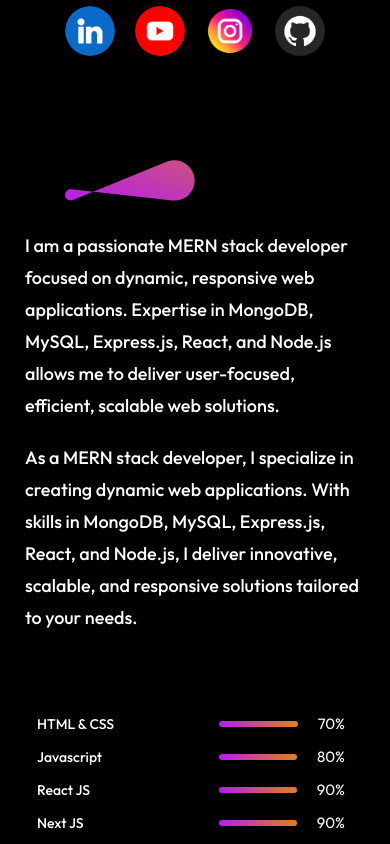
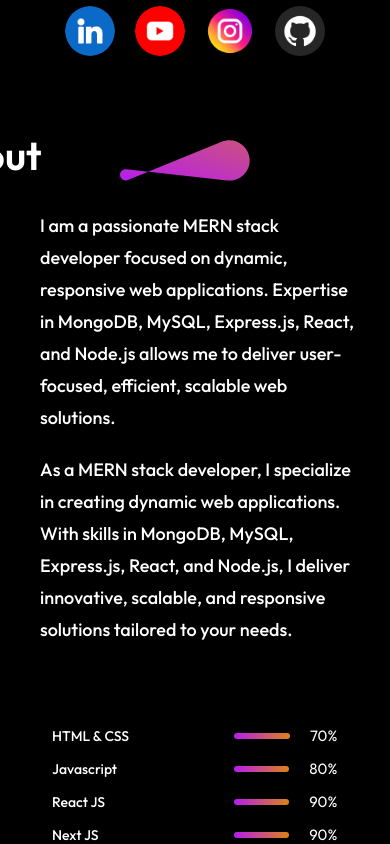
Before and after one commit to Parameshwaran-P/paramesh-portfolio, a React (Vite) app: page / in a window 390 px wide. Shown: the part 1180-2024 px from the top of the page. Built offline with nearby package versions, Linux system fonts and the light colour scheme; a web font is replaced by a local one.

Commit message:
my portfolio change gap in my services

```diff
--- a/src/components/About/About.css
+++ b/src/components/About/About.css
@@ -146,11 +146,13 @@
 @media(max-width:480px){
 .about{
     position: relative;
-    margin: 20px 25px;
+    margin-top: 40px;
+    margin: 0px 40px 0px;
     /* padding-left: 20px; */
 }
 .about-title{
     position: relative;
+    left: 30px;
     /* left: 30px; */
 }
 .about-title h1{
@@ -161,7 +163,7 @@
 .about-title img{
     position: absolute;
     width: 130px;
-    left: 40px;
+    left: 50px;
     top: 10px;
 }
 .about-skills{
```
